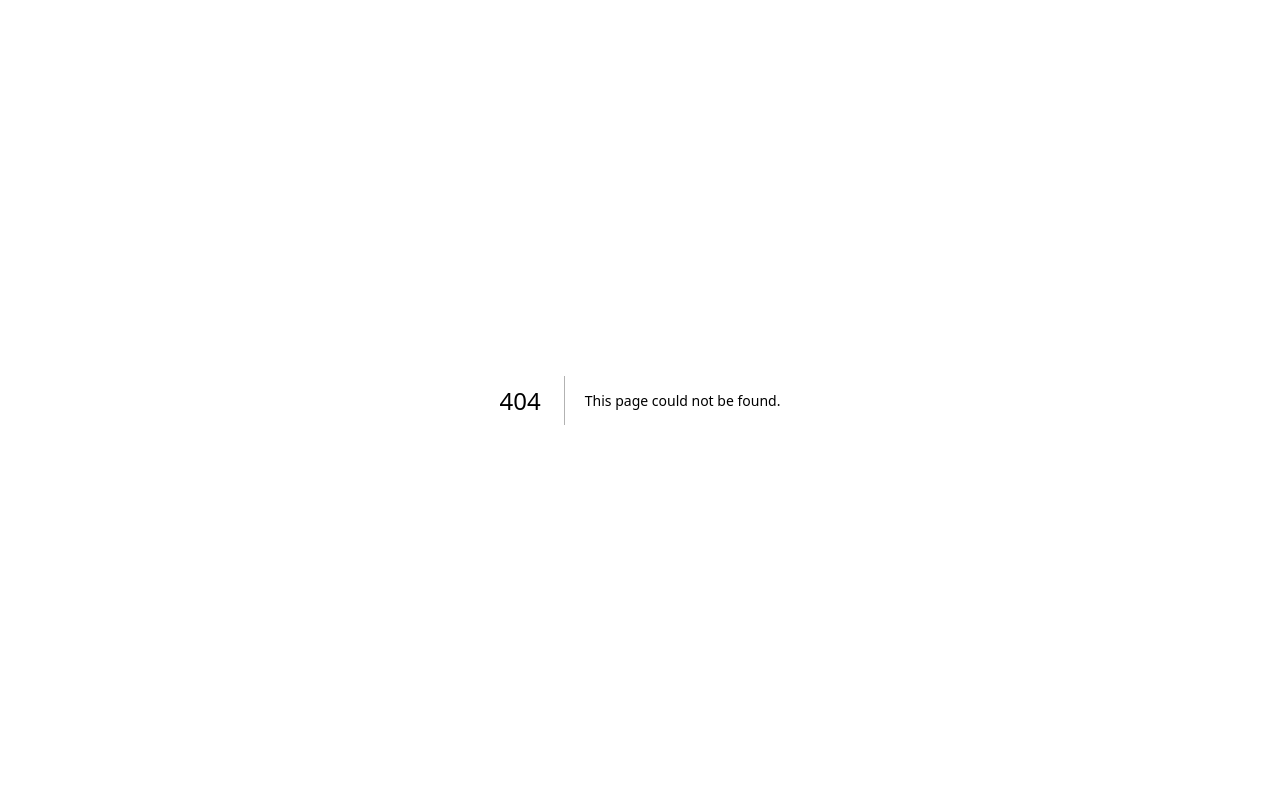
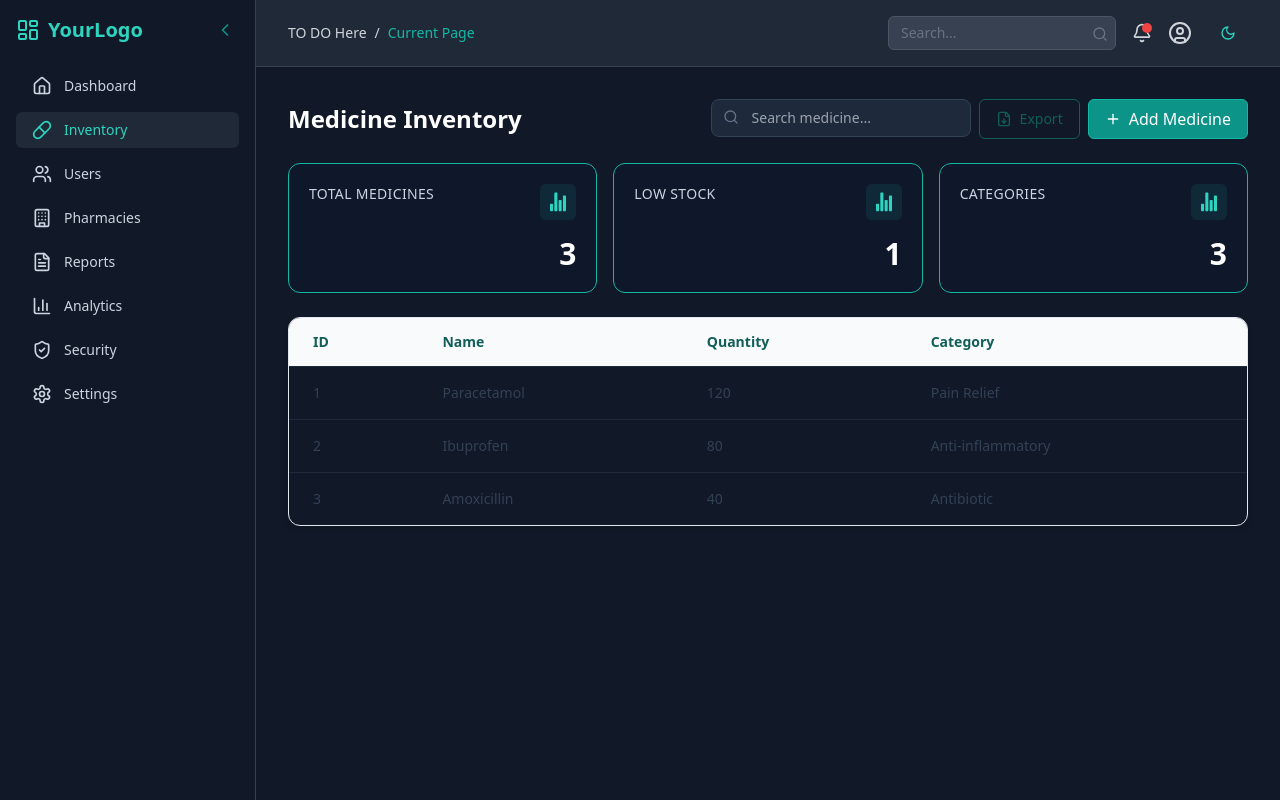
Before and after one commit to jakariamasum/GovPharma, a Next.js app: page /admin/inventory in a window 1280 px wide. Before the commit this address had no page. Built offline with nearby package versions, Linux system fonts and the light colour scheme.

Commit message:
feat: medicine inventory

```diff
--- /dev/null
+++ b/src/app/(adminWithLayout)/admin/inventory/page.tsx
@@ -0,0 +1,155 @@
+"use client";
+
+import StatCard from "@/components/stat-card";
+import Button from "@/components/ui/button";
+import {
+  Dialog,
+  DialogClose,
+  DialogContent,
+  DialogFooter,
+  DialogHeader,
+  DialogTitle,
+} from "@/components/ui/dialoge";
+import { Separator } from "@/components/ui/separator";
+import {
+  PharmaTable,
+  PharmaTableBody,
+  PharmaTableCell,
+  PharmaTableHead,
+  PharmaTableHeader,
+  PharmaTableRow,
+} from "@/components/ui/table";
+import { FileDown, Plus, Search } from "lucide-react";
+import { useState } from "react";
+
+const inventory = [
+  { id: 1, name: "Paracetamol", quantity: 120, category: "Pain Relief" },
+  { id: 2, name: "Ibuprofen", quantity: 80, category: "Anti-inflammatory" },
+  { id: 3, name: "Amoxicillin", quantity: 40, category: "Antibiotic" },
+];
+
+const Inventory = () => {
+  const [search, setSearch] = useState("");
+  const [modalOpen, setModalOpen] = useState(false);
+  const [exportCategory, setExportCategory] = useState("all");
+  const [isGenerating, setIsGenerating] = useState(false);
+
+  const generateExport = () => {
+    setIsGenerating(true);
+    setTimeout(() => {
+      setIsGenerating(false);
+      setModalOpen(false);
+    }, 1000);
+  };
+
+  return (
+    <section className="space-y-6">
+      <div className="flex items-center justify-between">
+        <h2 className="text-2xl font-bold text-gray-800 dark:text-white">
+          Medicine Inventory
+        </h2>
+        <div className="flex gap-2">
+          <div className="relative">
+            <Search className="absolute left-3 top-2.5 h-4 w-4 text-teal-800 dark:text-slate-500" />
+            <input
+              type="text"
+              value={search}
+              onChange={(e) => {
+                setSearch(e.target.value);
+              }}
+              placeholder="Search medicine..."
+              className="border border-teal-800 pl-10 pr-4 py-2 text-sm  rounded-lg bg-white dark:bg-slate-800 dark:text-white dark:border-slate-700 focus:ring-2 focus:ring-teal-800 outline-none"
+            />
+          </div>
+          <Button variant="outline" onClick={() => setModalOpen(true)}>
+            <FileDown className="w-4 h-4 mr-2" /> Export
+          </Button>
+          <Button>
+            <Plus className="w-4 h-4 mr-2" /> Add Medicine
+          </Button>
+        </div>
+      </div>
+
+      <div className="grid grid-cols-1 md:grid-cols-3 gap-4">
+        <StatCard title="Total Medicines" value={inventory.length} />
+        <StatCard
+          title="Low Stock"
+          value={inventory.filter((m) => m.quantity < 50).length}
+        />
+        <StatCard
+          title="Categories"
+          value={new Set(inventory.map((m) => m.category)).size}
+        />
+      </div>
+
+      <div className="overflow-auto rounded-lg shadow-md">
+        <PharmaTable>
+          <PharmaTableHeader>
+            <PharmaTableRow>
+              <PharmaTableHead>ID</PharmaTableHead>
+              <PharmaTableHead>Name</PharmaTableHead>
+              <PharmaTableHead>Quantity</PharmaTableHead>
+              <PharmaTableHead>Category</PharmaTableHead>
+            </PharmaTableRow>
+          </PharmaTableHeader>
+          <PharmaTableBody>
+            {inventory
+              .filter((item) =>
+                item.name.toLowerCase().includes(search.toLowerCase())
+              )
+              .map((item) => (
+                <PharmaTableRow key={item.id}>
+                  <PharmaTableCell>{item.id}</PharmaTableCell>
+                  <PharmaTableCell>{item.name}</PharmaTableCell>
+                  <PharmaTableCell>{item.quantity}</PharmaTableCell>
+                  <PharmaTableCell>{item.category}</PharmaTableCell>
+                </PharmaTableRow>
+              ))}
+          </PharmaTableBody>
+        </PharmaTable>
+      </div>
+
+      <Dialog open={modalOpen} onOpenChange={setModalOpen}>
+        <DialogContent className="sm:max-w-md">
+          <DialogHeader>
+            <DialogTitle>Export Inventory Data</DialogTitle>
+          </DialogHeader>
+
+          <div className="space-y-4 py-2">
+            <div>
+              <h4 className="mb-2 text-sm font-medium">Filter by Category</h4>
+              <select
+                value={exportCategory}
+                onChange={(e) => setExportCategory(e.target.value)}
+                className="w-full border rounded px-3 py-2 dark:bg-gray-800 dark:border-gray-700"
+              >
+                <option value="all">All</option>
+                <option value="Pain Relief">Pain Relief</option>
+                <option value="Anti-inflammatory">Anti-inflammatory</option>
+                <option value="Antibiotic">Antibiotic</option>
+              </select>
+            </div>
+
+            <Separator />
+          </div>
+
+          <DialogFooter className="sm:justify-between">
+            <DialogClose asChild>
+              <Button type="button" variant="outline">
+                Cancel
+              </Button>
+            </DialogClose>
+            <Button
+              type="button"
+              onClick={generateExport}
+              disabled={isGenerating}
+            >
+              {isGenerating ? "Generating..." : "Export PDF"}
+            </Button>
+          </DialogFooter>
+        </DialogContent>
+      </Dialog>
+    </section>
+  );
+};
+export default Inventory;
```
